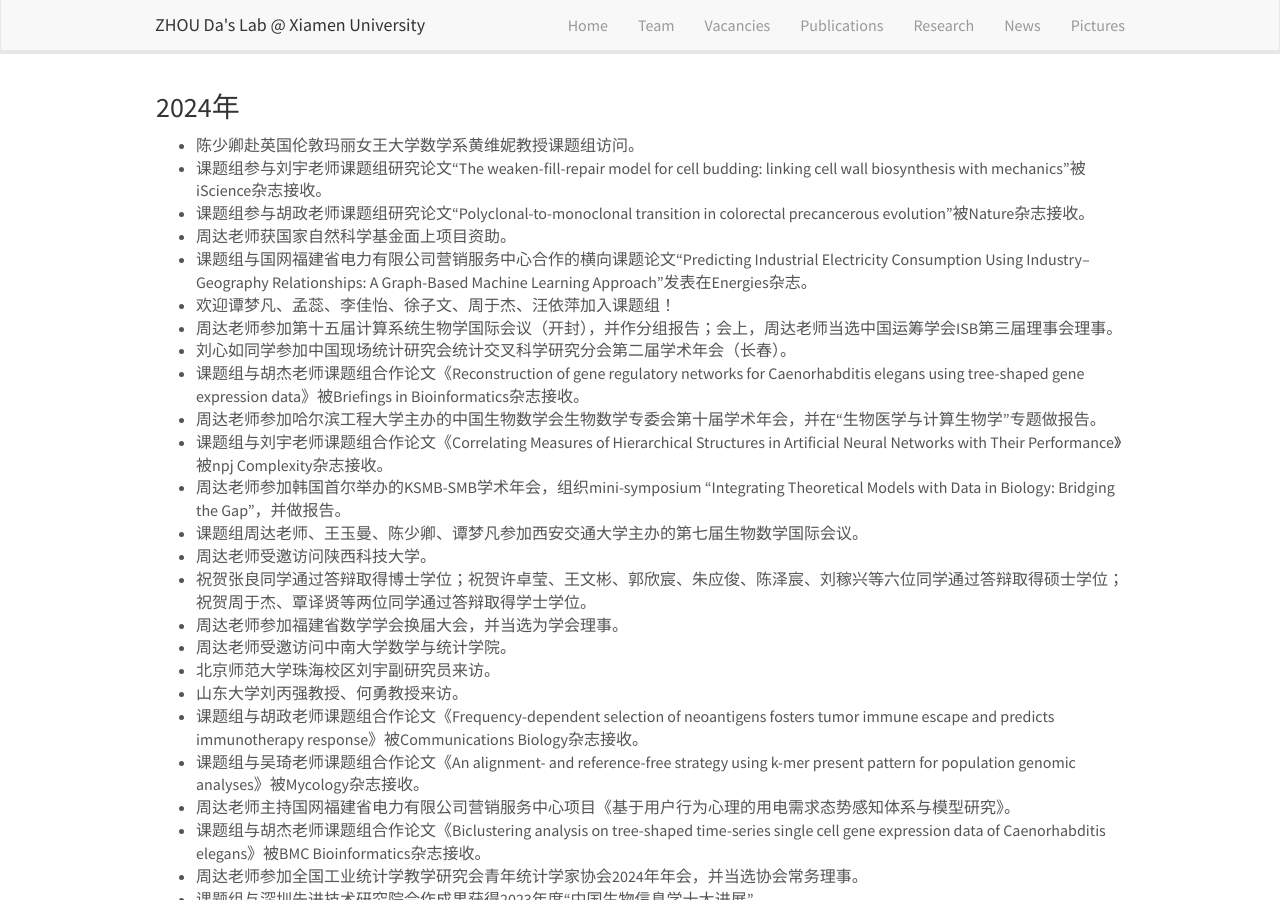
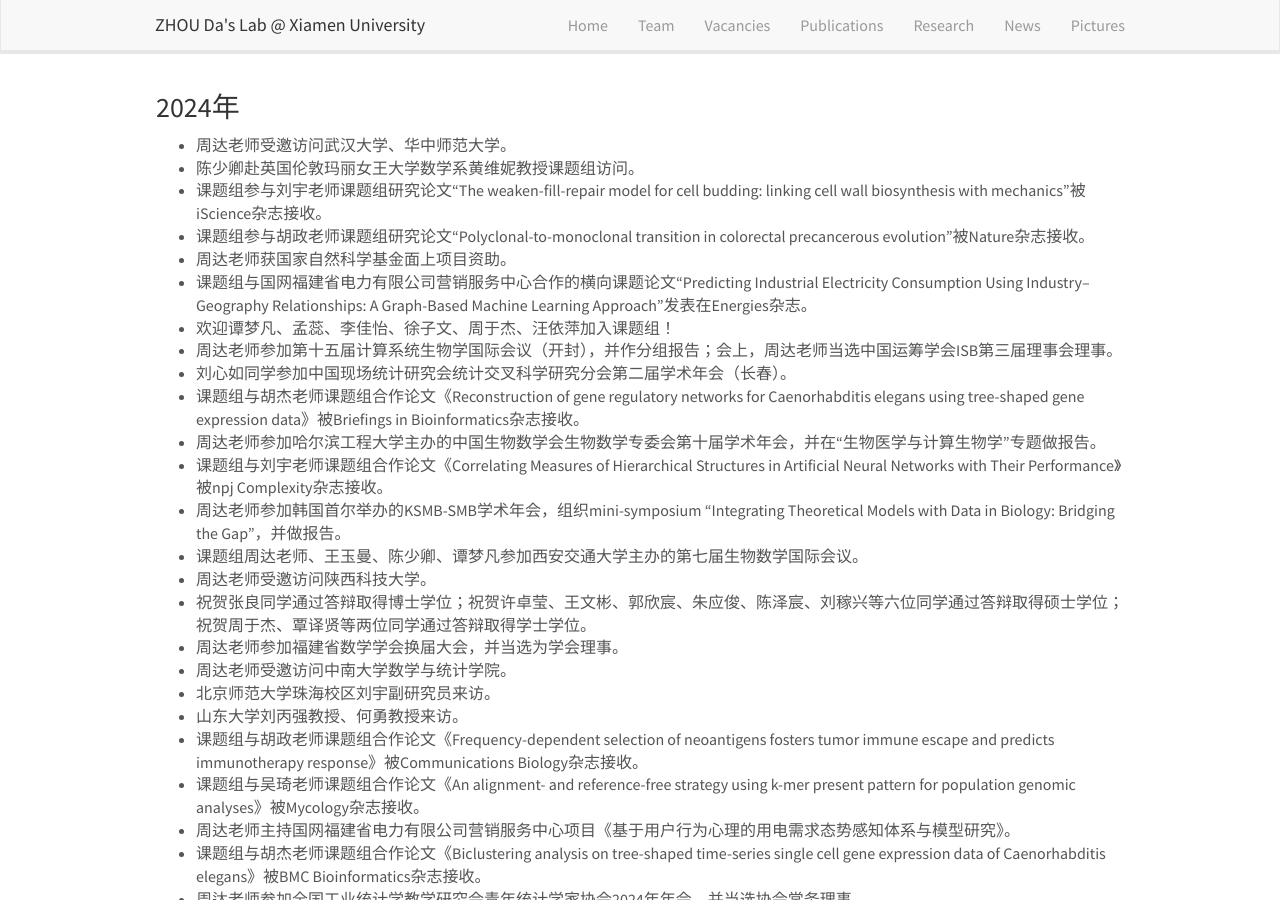
Before and after one commit to ZhouDaLab/zhoudalab.github.io, a Jekyll site: the page built from _pages/news.md, in a window 1280 px wide and 900 px high. Built offline with Jekyll 4.4.1, drawn with Linux system fonts in a browser that asks for light colours; nearby versions of some CDN libraries.

Commit message:
Update news.md

```diff
--- a/_pages/news.md
+++ b/_pages/news.md
@@ -7,6 +7,7 @@ permalink: /news/
 ---
 ### 2024年
 
+- 周达老师受邀访问武汉大学、华中师范大学。
 - 陈少卿赴英国伦敦玛丽女王大学数学系黄维妮教授课题组访问。
 - 课题组参与刘宇老师课题组研究论文“The weaken-fill-repair model for cell budding: linking cell wall biosynthesis with mechanics”被iScience杂志接收。
 - 课题组参与胡政老师课题组研究论文“Polyclonal-to-monoclonal transition in colorectal precancerous evolution”被Nature杂志接收。
```
